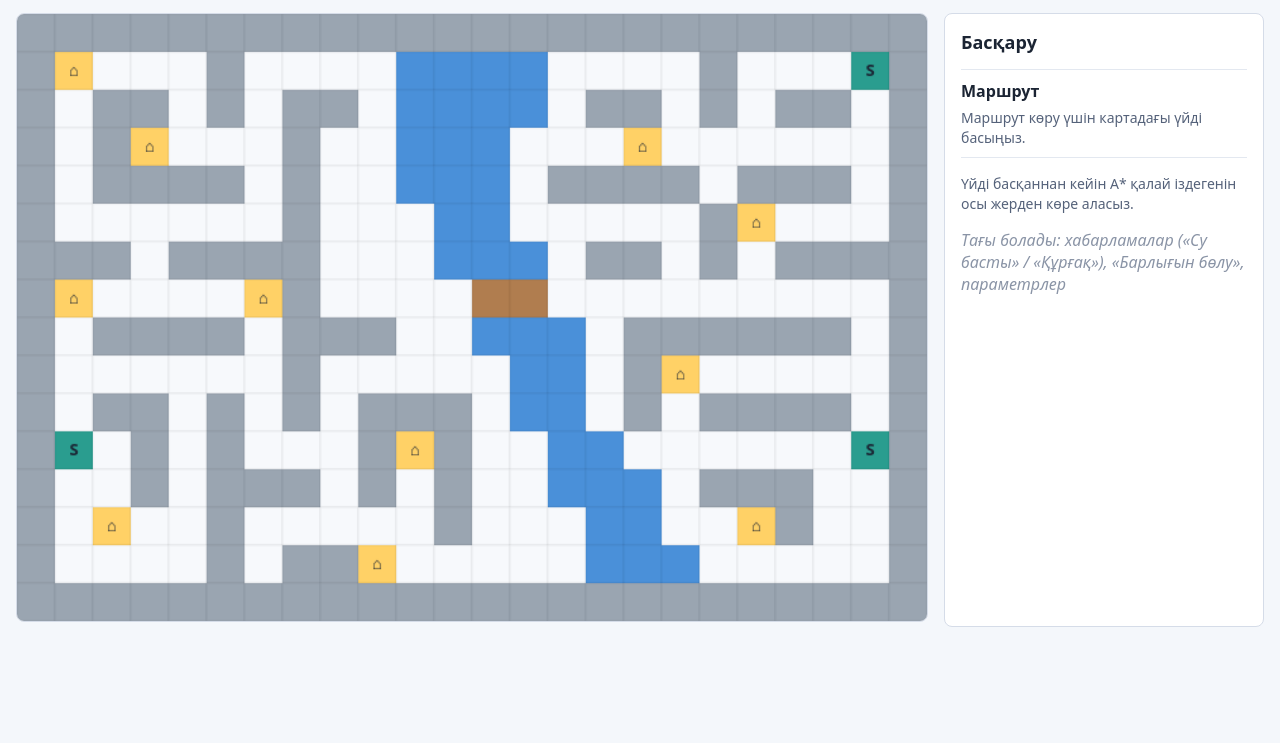
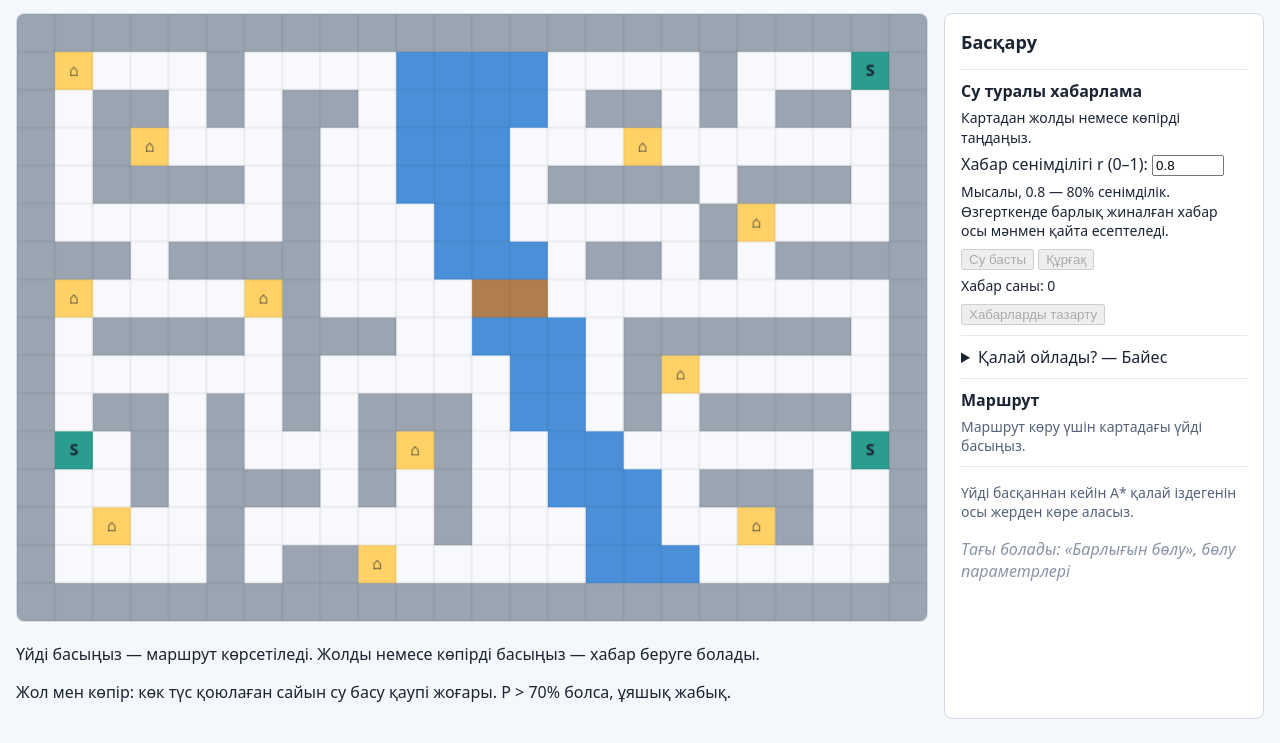
Before and after one commit to dinara0902/su-tasqyny, a website with bundled scripts: page index.html in a window 1280 px wide. Shown: the part 118-861 px from the top of the page. Before the commit the page ends 800 px from the top, so only its background shows below. Built offline with nearby package versions, Linux system fonts and the light colour scheme.

Commit message:
Add Bayesian report controls and explanation panel

```diff
--- a/index.html
+++ b/index.html
@@ -9,7 +9,8 @@
 <body>
   <!-- Міндетті ескерту: алып тастамаңыз -->
   <div class="warning">
-    Бұл оқу прототипі. Төтенше жағдайда <b>112</b> нөміріне хабарласыңыз және ТЖМ нұсқауларын орындаңыз.
+    Бұл оқу прототипі. Төтенше жағдайда <b>112</b> нөміріне
+    хабарласыңыз және ТЖМ нұсқауларын орындаңыз.
   </div>
 
   <header>
@@ -18,23 +19,99 @@
   </header>
 
   <main class="layout">
-    <!-- TODO (Шұғыла): картаны осы Canvas-қа салу -->
     <section class="map-panel">
-      <canvas id="map" width="720" height="480" aria-label="Ауыл картасы"></canvas>
+      <canvas
+        id="map"
+        width="720"
+        height="480"
+        aria-label="Ауыл картасы"
+      ></canvas>
+      <p>
+        Үйді басыңыз — маршрут көрсетіледі.
+        Жолды немесе көпірді басыңыз — хабар беруге болады.
+      </p>
+      <p>
+        Жол мен көпір: көк түс қоюлаған сайын су басу қаупі жоғары.
+        P &gt; 70% болса, ұяшық жабық.
+      </p>
     </section>
 
-    <!-- TODO (Шұғыла): басқару панелі. Толық тізім: docs/SPEC.md, 6-бөлім -->
     <aside class="controls">
       <h2>Басқару</h2>
+
+      <section class="panel" aria-labelledby="bayes-heading">
+        <h3 id="bayes-heading">Су туралы хабарлама</h3>
+
+        <p id="selected-cell" aria-live="polite">
+          Картадан жолды немесе көпірді таңдаңыз.
+        </p>
+
+        <label for="reliability">
+          Хабар сенімділігі r (0–1):
+        </label>
+        <input
+          id="reliability"
+          type="number"
+          min="0"
+          max="1"
+          step="0.05"
+          value="0.8"
+          aria-describedby="reliability-help"
+        >
+
+        <p id="reliability-help">
+          Мысалы, 0.8 — 80% сенімділік.
+          Өзгерткенде барлық жиналған хабар осы мәнмен қайта есептеледі.
+        </p>
+
+        <div>
+          <button id="report-flooded" type="button" disabled>
+            Су басты
+          </button>
+          <button id="report-dry" type="button" disabled>
+            Құрғақ
+          </button>
+        </div>
+
+        <p id="report-count" aria-live="polite">
+          Хабар саны: 0
+        </p>
+
+        <button id="reset-reports" type="button" disabled>
+          Хабарларды тазарту
+        </button>
+      </section>
+
+      <section class="panel">
+        <details>
+          <summary>Қалай ойлады? — Байес</summary>
+          <p>
+            Бастапқы ықтималдық картадан алынады.
+            Әр жаңа хабардан кейін Байес ережесімен жаңартылады.
+          </p>
+          <p>
+            «Су басты»: P′ = rP / (rP + (1 − r)(1 − P)).
+            «Құрғақ» үшін r және 1 − r орын ауыстырады.
+          </p>
+          <div id="bayes-explain">
+            Әзірге хабарлама жоқ.
+          </div>
+        </details>
+      </section>
+
       <section class="panel">
         <h3>Маршрут</h3>
         <div id="route-panel"></div>
       </section>
+
       <section class="panel">
         <div id="explain-panel"></div>
       </section>
-      <p class="todo">Тағы болады: хабарламалар («Су басты» / «Құрғақ»), «Барлығын бөлу», параметрлер</p>
-      <div id="error" class="error" hidden></div>
+
+      <!-- TODO (Шұғыла): CSP басқару панелі және бөлу кестесі -->
+      <p class="todo">Тағы болады: «Барлығын бөлу», бөлу параметрлері</p>
+
+      <div id="error" class="error" role="alert" hidden></div>
     </aside>
   </main>
 
```
